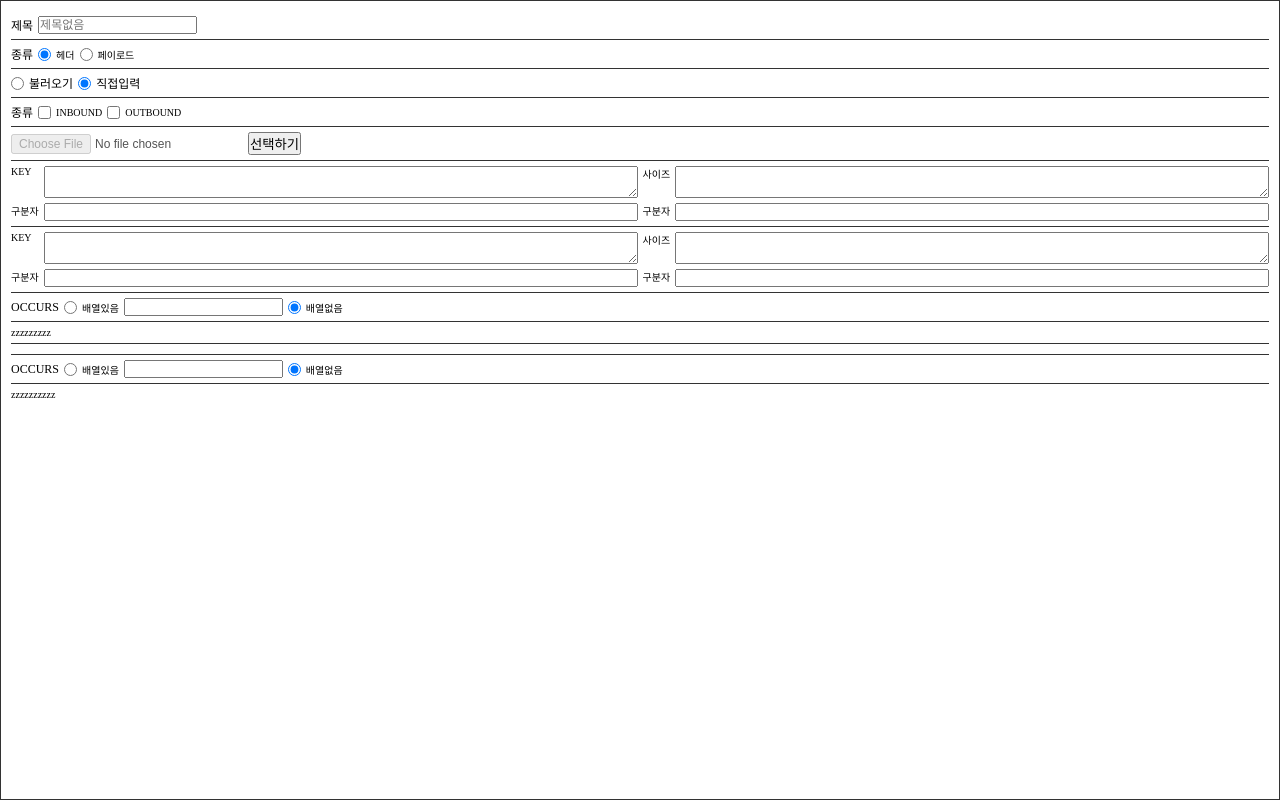
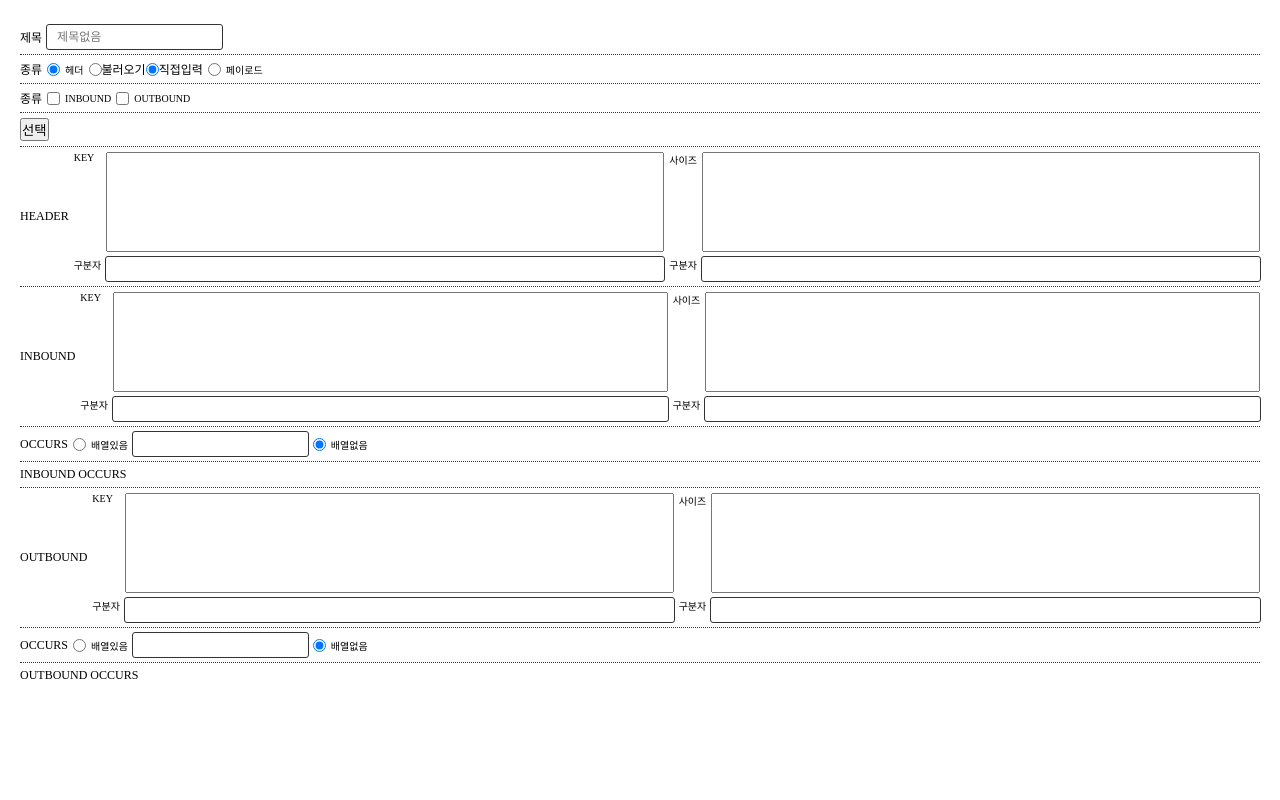
Before and after one commit to a2964573/ParsePacket, a plain HTML site: page src/pages/SavePage.html in a window 1280 px wide. Drawn offline with Linux system fonts and the light colour scheme.

Commit message:
20240327) added

```diff
--- a/src/pages/SavePage.html
+++ b/src/pages/SavePage.html
@@ -8,229 +8,99 @@
 </head>
 <body>
     <div id = "container" class = "body-div__container">
-        <!-- !제목 / !종류(헤더, 전문) / 불러오기, 직접입력 (헤더만) / 키 / 사이즈 / 오커스 수 (바디만) / !태그 -->
-        <form action="post">
+        <form action = "post">
             <div>
-                <span>제목</span>
-                <input
-                    type = "text"
-                    id = "title"
-                    name = "title"
-                    class = form-text__title
-                    placeholder = "제목없음" />
-                </input>
+                <span class = "span">제목</span>
+                <input type = "text" id = "title" name = "title" class = "input form-text__title" placeholder = "제목없음" />
             </div>
             <div>
-                <span>종류</span>
-                <input
-                    type = "radio"
-                    id = "header"
-                    value = "header"
-                    name = "type"
-                    class = form-radio__header
-                    checked />
-                    <label for="header">
-                        헤더
-                    </label>
-                </input>
-                <input
-                    type = "radio"
-                    id = "payload"
-                    value = "payload"
-                    name = "type"
-                    class = form-radio__payload />
-                    <label for="payload">
-                        페이로드
-                    </label>
-                </input>
+                <span class = "span">종류</span>
+                <input type = "radio" id = "header" value = "header" name = "type" class = "form-radio__header" checked />
+                <label for="header">헤더</label>
+                <div class = "div-radioGroup__header">
+                    <input type = "radio" id = "load" value = "load" name = "headerInputType" class = "form-radio__load" checked />
+                    <label for = "load" class = "label">불러오기</label>
+                    <input type = "radio" id = "input" value = "input" name = "headerInputType" class = "form-radio__input" checked />
+                    <label for = "input" class = "label">직접입력</label>
+                </div>
+                <input type = "radio" id = "payload" value = "payload" name = "type" class = "form-radio__payload" />
+                <label for="payload">페이로드</label>
             </div>
             <div>
-                <input
-                    type = "radio"
-                    id = "load"
-                    value = "load"
-                    name = "headerInputType"
-                    class = "form-radio__load"
-                    checked />
-                <label
-                    for = "load"
-                    class = "label">
-                    불러오기
-                </label>
-                <input
-                    type = "radio"
-                    id = "input"
-                    value = "input"
-                    name = "headerInputType"
-                    class = "form-radio__input"
-                    checked />
-                <label
-                    for = "input"
-                    class = "label">직접입력</label>
+                <span class = "span">종류</span>
+                <input type = "checkbox" id = "inbound" name = "inbound" value = "inbound" class = "form-checkbox__inbound" />
+                <label for="inbound">INBOUND</label>
+                <input type = "checkbox" id = "outbound" name = "outbound" value = "outbound" class = "form-checkbox__outbound" />
+                <label for="outbound">OUTBOUND</label>
             </div>
             <div>
-                <span>종류</span>
-                <input
-                    type = "checkbox"
-                    id = "inbound"
-                    name = "inbound"
-                    value = "inbound"/>
-                <label
-                    for="inbound">
-                    INBOUND
-                </label>
-                <input
-                    type = "checkbox"
-                    id = "outbound"
-                    name = "outbound"
-                    value = "outbound"/>
-                <label
-                    for="outbound">
-                    OUTBOUND
-                </label>
+                <button type = "button" id = "headerFileBtn" class = "btn form-button__headerFileBtn">선택</button>
+                <span id = "headerFileTitle" class = "form-span__headerFileTitle"></span>
+                <input type="file" id = "headerFile" class = "form-file__headerFile" required disabled onchange = "onHeaderFileChange" />
             </div>
             <div>
-                <input
-                    type="file"
-                    id = "headerFile"
-                    required
-                    disabled
-                    onchange = "onHeaderFileChange" />
-                <span id = "headerFileTitle"></span>
-                <button
-                    type = "button"
-                    id = "headerFileBtn"
-                    class = "btn form-button__headerFileBtn">
-                    선택하기
-                </button>
-            </div>
-            <div>
+                <span class = "span span form-span__title">HEADER</span>
                 <div class = "grid">
-                    <span>KEY</span>
-                    <textarea
-                        name="headerKey"
-                        id="headerKey"></textarea>
-                    <span>사이즈</span>
-                    <textarea
-                        name="headerSize"
-                        id="headerSize"></textarea>
-                    <span>구분자</span>
-                    <input
-                        type="text"
-                        id = "headerKeyDelimiter"
-                        name = "headerKeyDelimiter" />
-                    <span>구분자</span>
-                    <input
-                        type="text"
-                        id = "headerSizeDelimiter"
-                        name = "headerSizeDelimiter" />
+                    <span class = "span">KEY</span>
+                    <textarea name = "headerKey"  id = "headerKey" class = "txtArea"></textarea>
+                    <span class = "span">사이즈</span>
+                    <textarea name = "headerSize" id = "headerSize" class = "txtArea"></textarea>
+                    <span class = "span">구분자</span>
+                    <input type = "text" id = "headerKeyDelimiter" name = "headerKeyDelimiter" class = "input" maxlength = "1" />
+                    <span class = "span">구분자</span>
+                    <input type = "text" id = "headerSizeDelimiter" name = "headerSizeDelimiter" class = "input" maxlength = "1" />
                 </div>
             </div>
             <div>
+                <span class = "form-span__title">INBOUND</span>
                 <div class = "grid">
                     <span>KEY</span>
-                    <textarea
-                        name="inboundKey"
-                        id="inboundKey"></textarea>
+                    <textarea name = "inboundKey" id = "inboundKey" class = "txtArea"></textarea>
+                    <span class = "span">사이즈</span>
+                    <textarea name = "inboundSize" id = "inboundSize" class = "txtArea"></textarea>
+                    <span class = "span">구분자</span>
+                    <input type="text" id = "inboundKeyDelimiter" name = "inboundKeyDelimiter" class = "input" maxlength = "1" />
+                    <span class = "span">구분자</span>
+                    <input type="text" id = "inboundSizeDelimiter" name = "inboundSizeDelimiter"  class = "input" maxlength = "1" />
+                </div>
+            </div>
+            <div>
+                <span class = "span">OCCURS</span>
+                <input type = "radio" id = "inOccursY" value = "inOccursY" name = "inOccurs" />
+                <label for="inOccursY">배열있음</label>
+                <input type = "number" id = "inOccursNum" name = "inOccursNum" class = "input" />
+                <input type = "radio" id = "inOccursN" value = "inOccursN" name = "inOccurs" checked />
+                <label for="inOccursN">배열없음</label>
+            </div>
+            <div>
+                <span class = "form-span__title">INBOUND OCCURS</span>
+                <div id = "inboundOccursBox"></div>
+            </div>
+            <div>
+                <span class = "form-span__title">OUTBOUND</span>
+                <div class = "grid">
+                    <span>KEY</span>
+                    <textarea name="outboundKey" id="outboundKey" class = "txtArea"></textarea>
                     <span>사이즈</span>
-                    <textarea
-                        name="inboundSize"
-                        id="inboundSize"></textarea>
+                    <textarea name="outboundSize" id="outboundSize" class = "txtArea"></textarea>
                     <span>구분자</span>
-                    <input
-                        type="text"
-                        id = "inboundKeyDelimiter"
-                        name = "inboundKeyDelimiter" />
+                    <input type="text" id = "outboundKeyDelimiter" name = "outboundKeyDelimiter" class = "input" maxlength = "1" />
                     <span>구분자</span>
-                    <input
-                        type="text"
-                        id = "inboundSizeDelimiter"
-                        name = "inboundSizeDelimiter" />
+                    <input type="text" id = "outboundSizeDelimiter" name = "outboundSizeDelimiter" class = "input" maxlength = "1" />
                 </div>
             </div>
             <div>
                 <span>OCCURS</span>
-                <input
-                    type = "radio"
-                    id = "inOccursY"
-                    value = "inOccursY"
-                    name = "inOccurs" />
-                <label
-                    for="inOccursY">
-                    배열있음
-                </label>
-                <input
-                    type = "number"
-                    id = "inOccursNum"
-                    name = "inOccursNum" />
-                <input
-                    type = "radio"
-                    id = "inOccursN"
-                    value = "inOccursN"
-                    name = "inOccurs"
-                    checked />
-                <label
-                    for="inOccursN">
-                    배열없음
-                </label>
-            </div>
-            <div>zzzzzzzzz</div>
-            <div>
-
-                <!-- <div>
-                    <span>KEY</span>
-                    <textarea
-                        name="outboundKey"
-                        id="outboundKey"></textarea>
-                    <div>
-                        <span>구분자</span>
-                        <input
-                            type="text"
-                            id = "outboundKeyDelimiter"
-                            name = "outboundKeyDelimiter" />
-                    </div>
-                </div>
-                <div>
-                    <span>사이즈</span>
-                    <textarea
-                        name="outboundSize"
-                        id="outboundSize"></textarea>
-                    <div>
-                        <span>구분자</span>
-                        <input
-                            type="text"
-                            id = "outboundSizeDelimiter"
-                            name = "outboundSizeDelimiter" />
-                    </div>
-                </div> -->
+                <input type = "radio" id = "outOccursY" value = "outOccursY" name = "outOccurs" />
+                <label for="outOccursY">배열있음</label>
+                <input type = "number" id = "outOccursNum" name = "outOccursNum" class = "input" />
+                <input type = "radio" id = "outOccursN" value = "outOccursN" name = "outOccurs" checked />
+                <label for="outOccursN">배열없음</label>
             </div>
             <div>
-                <span>OCCURS</span>
-                <input
-                    type = "radio"
-                    id = "outOccursY"
-                    value = "outOccursY"
-                    name = "outOccurs" />
-                <label
-                    for="outOccursY">
-                    배열있음
-                </label>
-                <input
-                    type = "number"
-                    id = "outOccursNum"
-                    name = "outOccursNum" />
-                <input
-                    type = "radio"
-                    id = "outOccursN"
-                    value = "outOccursN"
-                    name = "outOccurs"
-                    checked />
-                <label
-                    for="outOccursN">
-                    배열없음
-                </label>
+                <span class = "form-span__title">OUTBOUND OCCURS</span>
+                <div id = "outboundOccursBox"></div>
             </div>
-            <div>zzzzzzzzzz</div>
         </form>
     </div>
     <script src = "../render/SavePage.js"></script>
--- a/src/style/SavePage.css
+++ b/src/style/SavePage.css
@@ -1,12 +1,21 @@
+body {
+    width: 100%;
+    height: 100%;
+    overflow-y: overlay;
+}
+
+.body-div__container {
+    width: 100%;
+    height: auto;
+}
+
 form {
     width: 100%;
-    height: 100%;
-    padding: 1rem;
+    height: auto;
     box-sizing: border-box;
     display: flex;
     flex-direction: column;
-    overflow: show;
-    border: 0.1rem solid #333;
+    /* border: 0.1rem solid #333; */
 }
 
 form > div {
@@ -16,7 +25,7 @@ form > div {
     display: flex;
     flex-direction: row;
     align-items: center;
-    border-bottom: 0.1rem solid #333;
+    border-bottom: 0.1rem dotted #333;
     gap: 0.5rem;
 }
 
@@ -29,8 +38,12 @@ form > div > span,
     font-size: 1.2rem;
 }
 
-form > div input {
+.input {
+    padding: 0.5rem 1rem;
     font-size: 1.2rem;
+    border: none;
+    border-radius: 0.2rem;
+    outline: 0.1rem solid #333;
 }
 
 .grid {
@@ -40,3 +53,27 @@ form > div input {
     grid-template-columns: auto 1fr auto 1fr;
     gap: 0.5rem;
 }
+
+.form-file__headerFile {
+    width: 0;
+    height: 0;
+    display: none;
+}
+
+.form-span__headerFileTitle {
+    padding: 0 1rem;
+    width: auto;
+    min-width: 20rem;
+    height: 100%;
+}
+
+.txtArea {
+    resize: none;
+    height: auto;
+    min-height: 10rem;
+}
+
+.div-radioGroup__header {
+    display: flex;
+    align-items: center;
+}
--- a/src/style/default.css
+++ b/src/style/default.css
@@ -8,5 +8,6 @@ li {
 }
 
 html {
+    padding: 2rem;
     font-size: 10px;
 }
```
